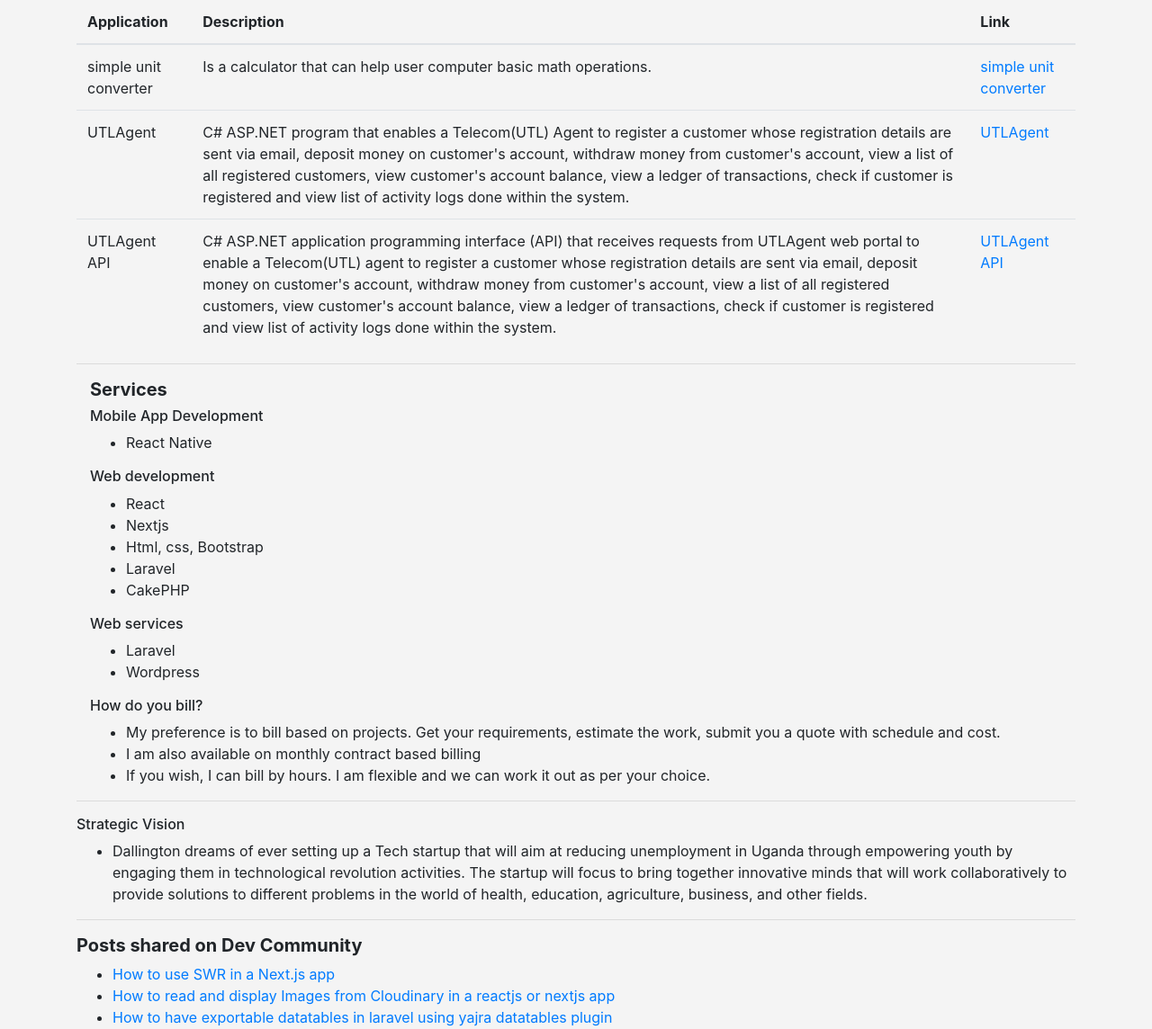
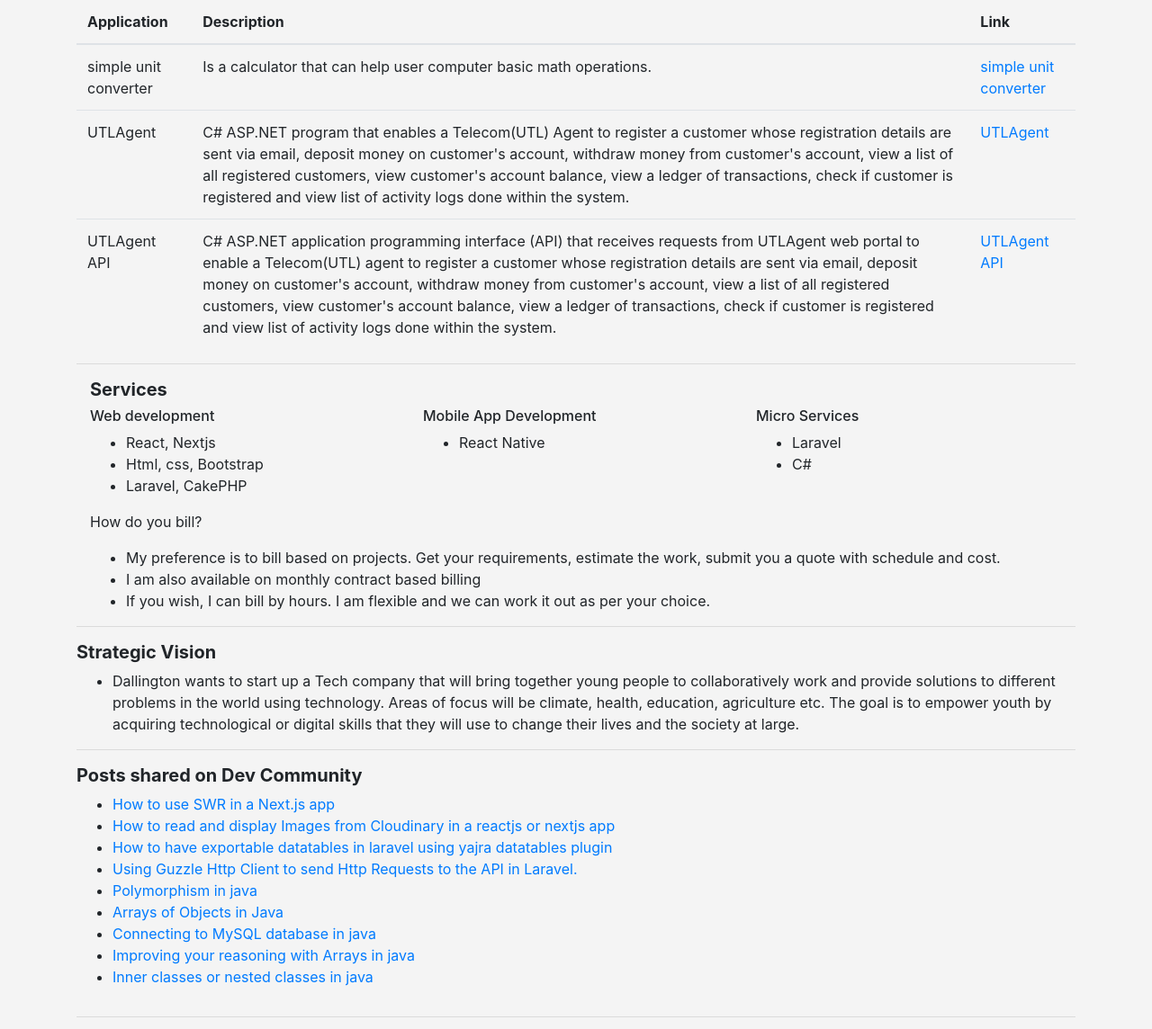
Before and after one commit to d-asingwire/dallingtonug, a PHP site: page / in a window 1280 px wide. Shown: the part 5356-6500 px from the top of the page at 90% size. Run offline with PHP 8.4, Linux system fonts and the light colour scheme.

Commit message:
changes dated 26/11/2021 12:49

```diff
--- a/index.php
+++ b/index.php
@@ -574,34 +574,39 @@
     <div class="container">
 
     <h5>Services</h5>
-    <div>
+    <div class="row">
+
+    <div class="col-md-4">
+      <h6>Web development</h6>
+    <ul>
+      <li>React, Nextjs</li>
+      <li>Html, css, Bootstrap</li>
+      <li>Laravel, CakePHP</li>
+    </ul>
+    </div>
+
+
+    <div class="col-md-4">
       <h6>Mobile App Development</h6>
     <ul>
       <li>React Native</li>
     </ul>
     </div>
 
-    <div>
-      <h6>Web development</h6>
+
+
+       <div class="col-md-4">
+      <h6>Micro Services</h6>
     <ul>
-      <li>React</li>
-      <li>Nextjs</li>
-      <li>Html, css, Bootstrap</li>
       <li>Laravel</li>
-      <li>CakePHP</li>
+      <li>C#</li>
     </ul>
     </div>
 
-       <div>
-      <h6>Web services</h6>
-    <ul>
-      <li>Laravel</li>
-      <li>Wordpress</li>
-    </ul>
-    </div>
+   </div>
 
      <div>
-      <h6>How do you bill?</h6>
+      <p>How do you bill?</p>
     <ul>
       <li>My preference is to bill based on projects. Get your requirements, estimate the work, submit you a quote with schedule and cost.</li>
       <li>I am also available on monthly contract based billing</li>
@@ -621,11 +626,12 @@
   <!--</ul>-->
 
   <hr>
-  <h6>Strategic Vision</h6>
+  <h5>Strategic Vision</h5>
   <ul>
-   <li>Dallington dreams of ever setting up a Tech startup that will aim at reducing unemployment in Uganda through empowering youth by engaging them in technological revolution activities.
-   The startup will focus to bring together innovative minds that will work collaboratively to provide solutions to different
-    problems in the world of health, education, agriculture, business, and other fields.
+   <li>Dallington wants to start up a Tech company that will bring together young people to collaboratively work and provide solutions to different
+    problems in the world using technology. Areas of focus will be climate, health, education, agriculture etc.
+    The goal is to empower youth by acquiring technological or digital skills that they will use to change their lives
+    and the society at large.
   </li>
 </ul>
 </div>
```
